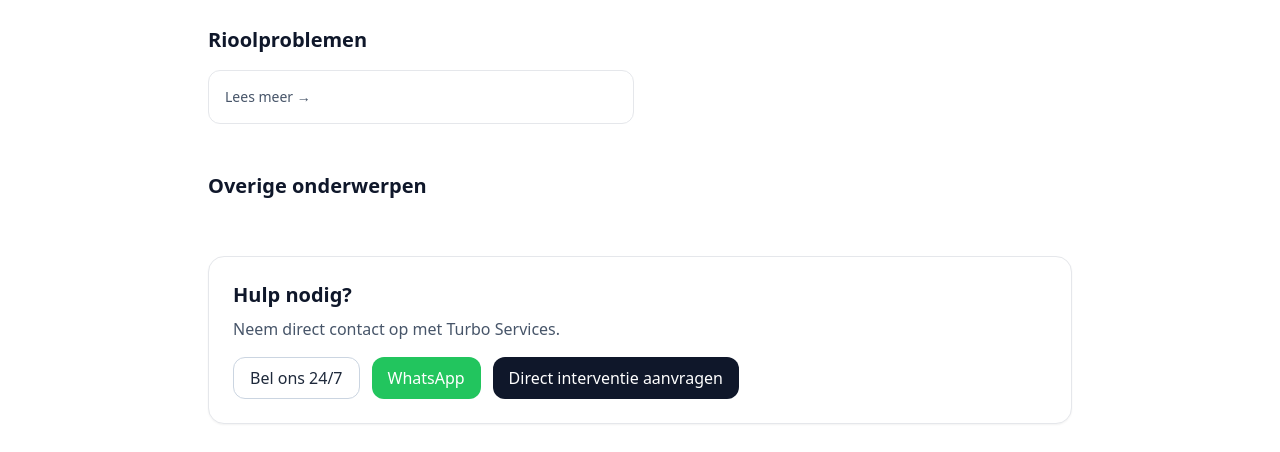
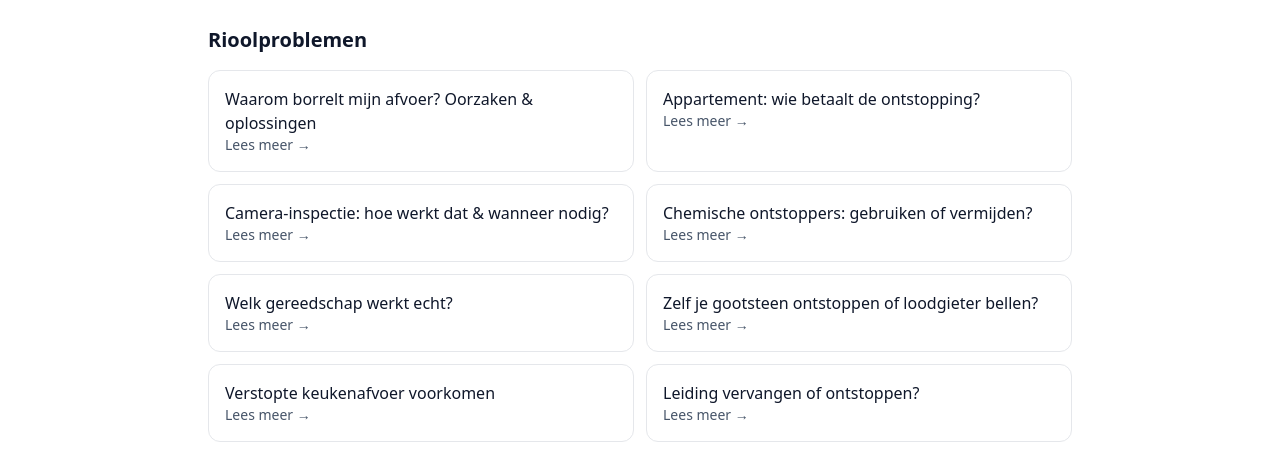
Before and after one commit to Turbo-89/turboservices, a Next.js app: page /blog in a window 1280 px wide. Shown: the part 348-800 px from the top of the page. Built offline with nearby package versions, Linux system fonts and the light colour scheme.

Commit message:
Update page.tsx

```diff
--- a/app/blog/page.tsx
+++ b/app/blog/page.tsx
@@ -10,9 +10,9 @@ export const metadata: Metadata = {
     "Een snel overzicht met de beste tips en handleidingen rond rioolproblemen, geurhinder, camera-inspectie, spoedherstellingen en meer.",
 };
 
-// Handmatig gedefinieerde titels per bestand (SEO-proof)
+// Handmatige, SEO-proof titels
 const LABELS: Record<string, string> = {
-  // ── Rioolproblemen (submap)
+  // ── Rioolproblemen (submap /ontstopping)
   "verstopte-wc": "Wat te doen bij een verstopte wc?",
   "gootsteen-ontstoppen": "Zelf je gootsteen ontstoppen of loodgieter bellen?",
   "afvoer-borrelt": "Waarom borrelt mijn afvoer? Oorzaken & oplossingen",
@@ -29,7 +29,7 @@ const LABELS: Record<string, string> = {
   "leiding-vervangen-of-ontstoppen": "Leiding vervangen of ontstoppen?",
   "septische-put-onderhoud": "Septische put: wanneer (niet) ruimen",
 
-  // ── Overige onderwerpen (hoofdmap)
+  // ── Overige onderwerpen (hoofdmap /kennisbank)
   "spoed-loodgieter": "Spoed loodgieter Antwerpen: 24/7 bereikbaarheid",
   "spoed-waterlek": "Waterlek spoed: wat nu doen?",
   "verwarmingsketel-vervangen": "Verwarmingsketel vervangen: prijs, timing & subsidies",
@@ -39,38 +39,36 @@ const LABELS: Record<string, string> = {
 // Fallback: slug → nette titel
 function formatLabel(slug: string): string {
   if (LABELS[slug]) return LABELS[slug];
-  return slug
-    .replace(/-/g, " ")
-    .replace(/\b\w/g, (c) => c.toUpperCase());
+  return slug.replace(/-/g, " ").replace(/\b\w/g, (c) => c.toUpperCase());
+}
+
+// Geeft alle submap-namen terug die een page.tsx bevatten
+function listRouteSlugs(dir: string): string[] {
+  if (!fs.existsSync(dir)) return [];
+  const entries = fs.readdirSync(dir, { withFileTypes: true });
+  return entries
+    .filter((e) => e.isDirectory())
+    .filter((e) => fs.existsSync(path.join(dir, e.name, "page.tsx")))
+    .map((e) => e.name);
 }
 
 export default function Page() {
   const baseDir = path.join(process.cwd(), "app/kennisbank");
-  const subDir = path.join(baseDir, "ontstopping");
+  const ontstoppingDir = path.join(baseDir, "ontstopping");
 
-  // Rioolproblemen (submap)
-  const rioolFiles = fs
-    .readdirSync(subDir)
-    .filter((f) => f.endsWith("page.tsx"))
-    .map((f) => {
-      const slug = f.replace("/page.tsx", "").replace("page.tsx", "");
-      return {
-        href: `/kennisbank/ontstopping/${slug}`,
-        label: formatLabel(slug),
-      };
-    });
+  // 1) Rioolproblemen (alles in /kennisbank/ontstopping/*/page.tsx)
+  const rioolSlugs = listRouteSlugs(ontstoppingDir);
+  const rioolFiles = rioolSlugs.map((slug) => ({
+    href: `/kennisbank/ontstopping/${slug}`,
+    label: formatLabel(slug),
+  }));
 
-  // Overige onderwerpen (hoofdmap)
-  const otherFiles = fs
-    .readdirSync(baseDir)
-    .filter((f) => f.endsWith("page.tsx"))
-    .map((f) => {
-      const slug = f.replace("/page.tsx", "").replace("page.tsx", "");
-      return {
-        href: `/kennisbank/${slug}`,
-        label: formatLabel(slug),
-      };
-    });
+  // 2) Overige onderwerpen (alle submappen in /kennisbank behalve 'ontstopping')
+  const otherSlugs = listRouteSlugs(baseDir).filter((slug) => slug !== "ontstopping");
+  const otherFiles = otherSlugs.map((slug) => ({
+    href: `/kennisbank/${slug}`,
+    label: formatLabel(slug),
+  }));
 
   return (
     <main className="mx-auto max-w-4xl px-4 py-12">
@@ -84,30 +82,32 @@ export default function Page() {
       <h2 className="mt-10 mb-4 text-xl font-semibold text-slate-900">Rioolproblemen</h2>
       <div className="grid gap-3 sm:grid-cols-2">
         {rioolFiles.map((it) => (
-          <Link
-            key={it.href}
-            href={it.href}
-            className="rounded-xl border p-4 hover:bg-slate-50"
-          >
+          <Link key={it.href} href={it.href} className="rounded-xl border p-4 hover:bg-slate-50">
             <span className="font-medium text-slate-900">{it.label}</span>
             <span className="block text-sm text-slate-600">Lees meer →</span>
           </Link>
         ))}
+        {rioolFiles.length === 0 && (
+          <div className="rounded-xl border p-4 text-sm text-slate-600">
+            Momenteel geen artikels gevonden in <code>/kennisbank/ontstopping</code>.
+          </div>
+        )}
       </div>
 
       {/* Overige onderwerpen */}
       <h2 className="mt-12 mb-4 text-xl font-semibold text-slate-900">Overige onderwerpen</h2>
       <div className="grid gap-3 sm:grid-cols-2">
         {otherFiles.map((it) => (
-          <Link
-            key={it.href}
-            href={it.href}
-            className="rounded-xl border p-4 hover:bg-slate-50"
-          >
+          <Link key={it.href} href={it.href} className="rounded-xl border p-4 hover:bg-slate-50">
             <span className="font-medium text-slate-900">{it.label}</span>
             <span className="block text-sm text-slate-600">Lees meer →</span>
           </Link>
         ))}
+        {otherFiles.length === 0 && (
+          <div className="rounded-xl border p-4 text-sm text-slate-600">
+            Momenteel geen artikels gevonden in <code>/kennisbank</code> (behalve <code>/ontstopping</code>).
+          </div>
+        )}
       </div>
 
       <CTA />
```
